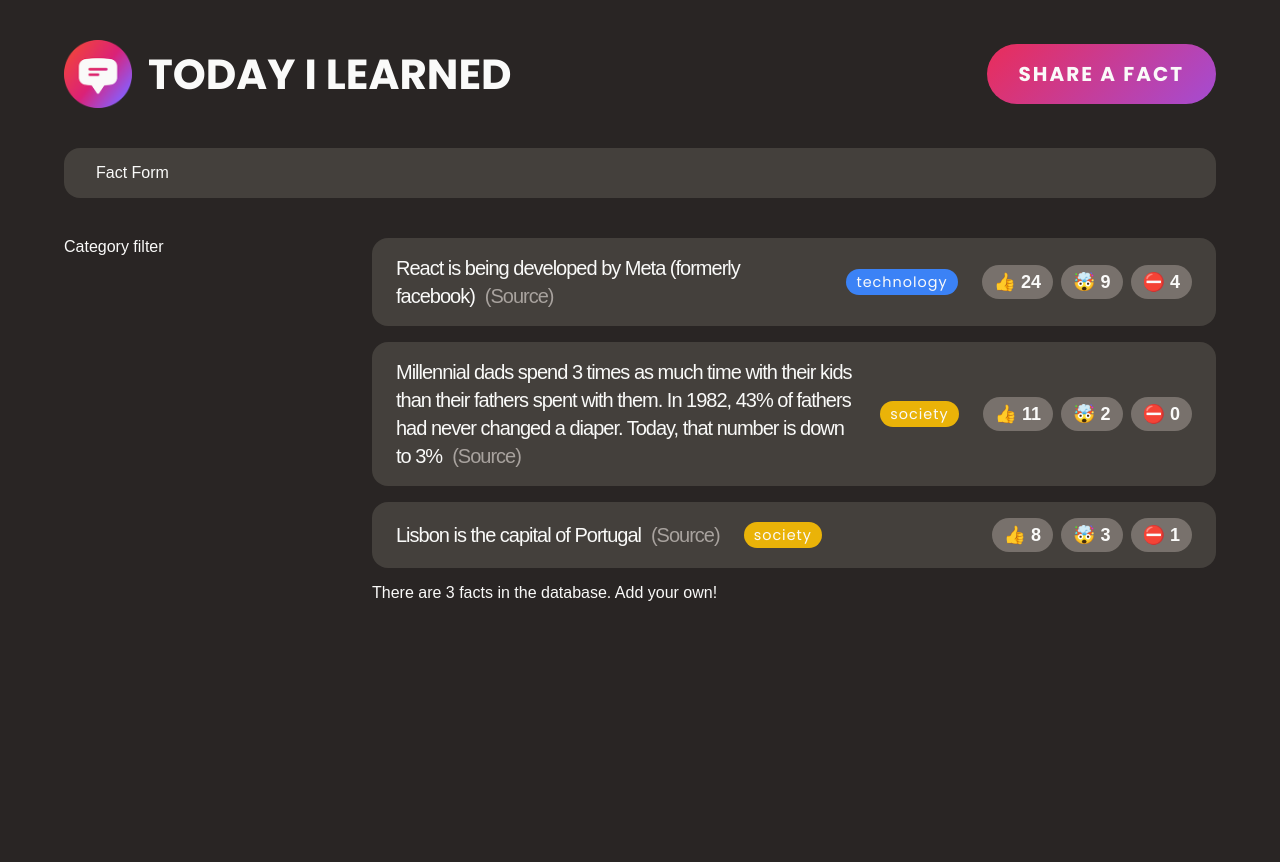
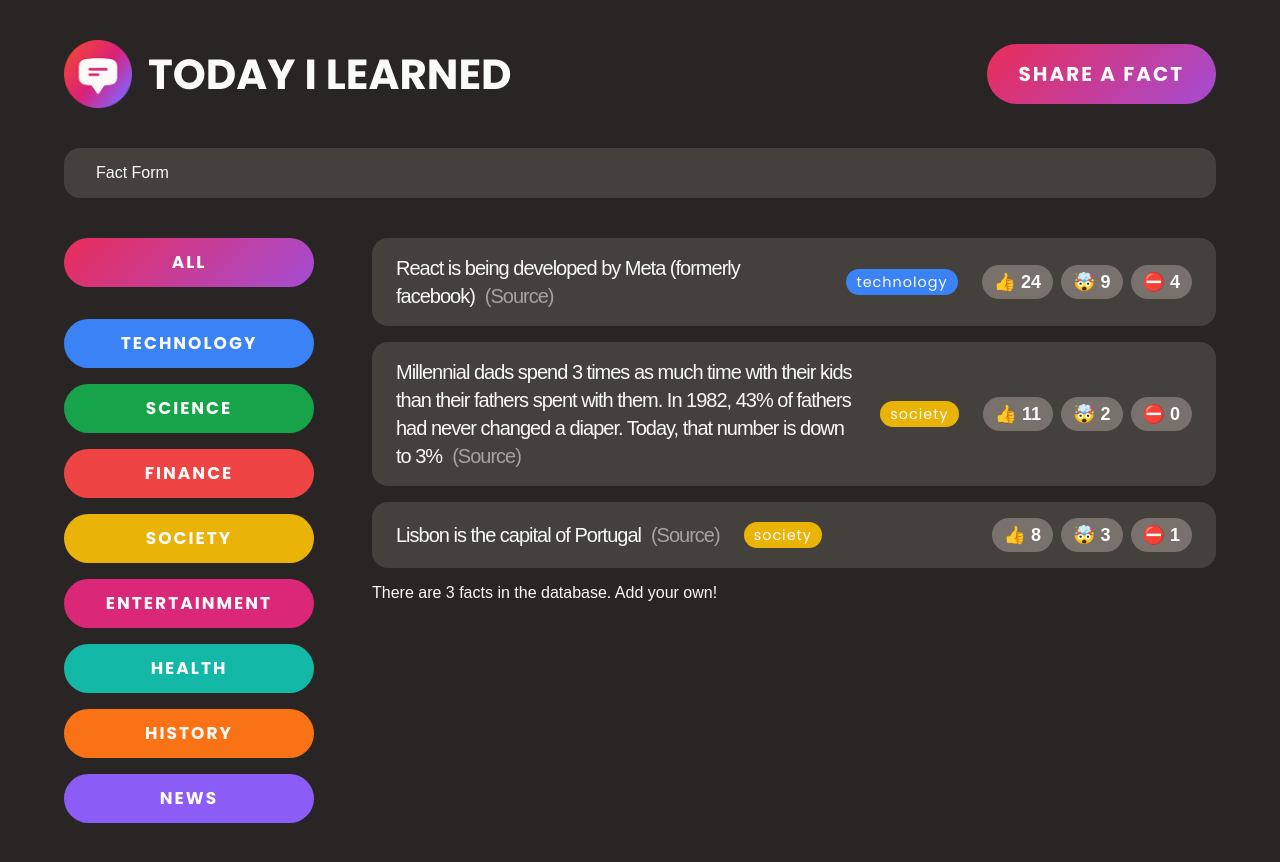
Before and after one commit to ndrsov/today-I-learned, a React (Create React App) app: page / in a window 1280 px wide. Shown: the top 862 px of the page. Before the commit the page ends 800 px from the top, so only its background shows below. Built offline with nearby package versions, Linux system fonts and the light colour scheme; the HTML template or start-up script is replaced by a standard one; a web font is replaced by a local one.

Commit message:
Create categories list component

```diff
--- a/src/App.js
+++ b/src/App.js
@@ -1,16 +1,5 @@
 import { Fragment } from "react";
 import "./style.css";
-
-const CATEGORIES = [
-  { name: "technology", color: "#3b82f6" },
-  { name: "science", color: "#16a34a" },
-  { name: "finance", color: "#ef4444" },
-  { name: "society", color: "#eab308" },
-  { name: "entertainment", color: "#db2777" },
-  { name: "health", color: "#14b8a6" },
-  { name: "history", color: "#f97316" },
-  { name: "news", color: "#8b5cf6" },
-];
 
 const initialFacts = [
   {
@@ -70,8 +59,37 @@
   return <form className="fact-form">Fact Form</form>;
 }
 
+const CATEGORIES = [
+  { name: "technology", color: "#3b82f6" },
+  { name: "science", color: "#16a34a" },
+  { name: "finance", color: "#ef4444" },
+  { name: "society", color: "#eab308" },
+  { name: "entertainment", color: "#db2777" },
+  { name: "health", color: "#14b8a6" },
+  { name: "history", color: "#f97316" },
+  { name: "news", color: "#8b5cf6" },
+];
+
 function CategoryFilter() {
-  return <aside>Category filter</aside>;
+  return (
+    <aside>
+      <ul>
+        <li className="category">
+          <button className="btn btn-all-cat">All</button>
+        </li>
+        {CATEGORIES.map((cat) => (
+          <li key={cat.name} className="category">
+            <button
+              style={{ backgroundColor: cat.color }}
+              className="btn btn-cat"
+            >
+              {cat.name}
+            </button>
+          </li>
+        ))}
+      </ul>
+    </aside>
+  );
 }
 
 function FactList() {
```
